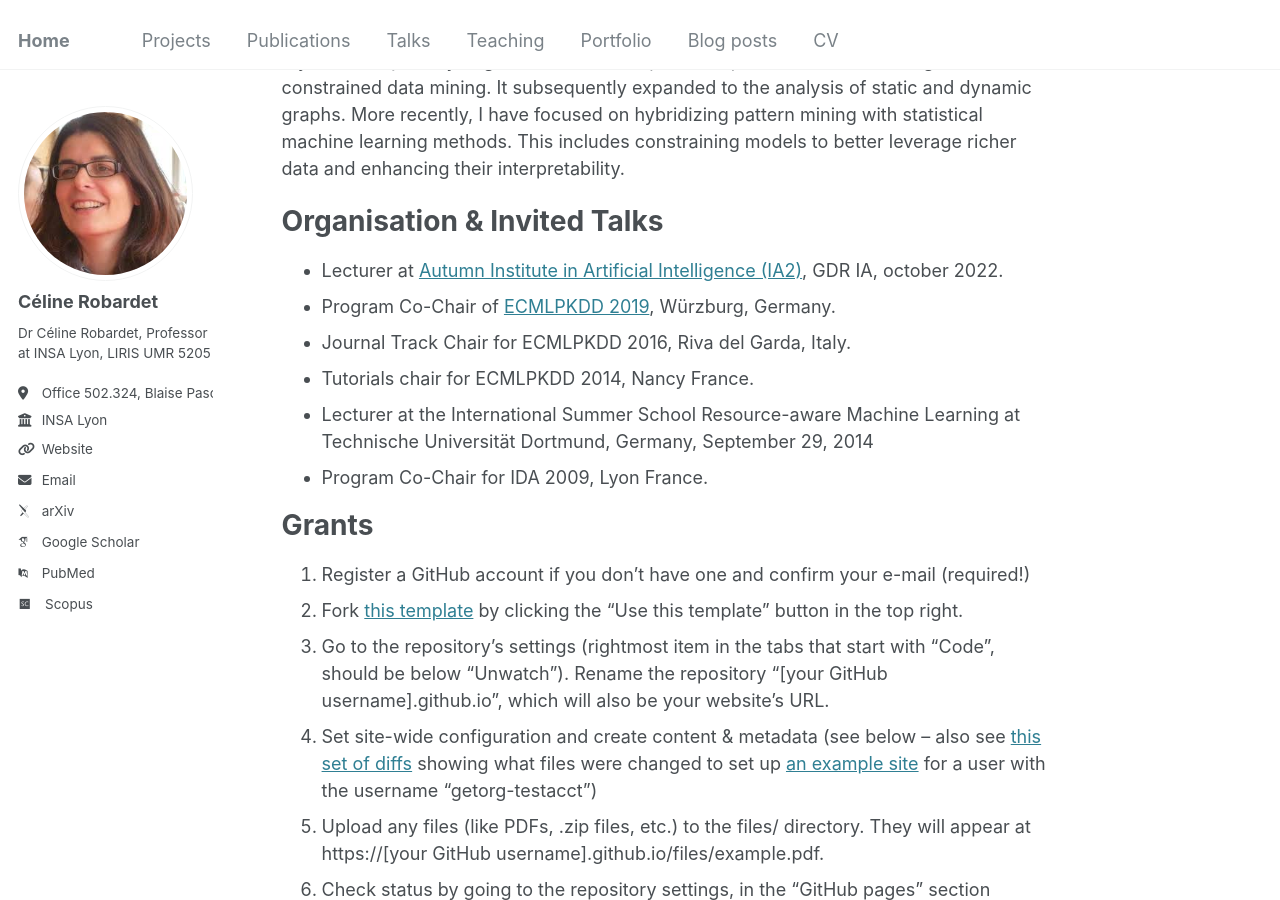
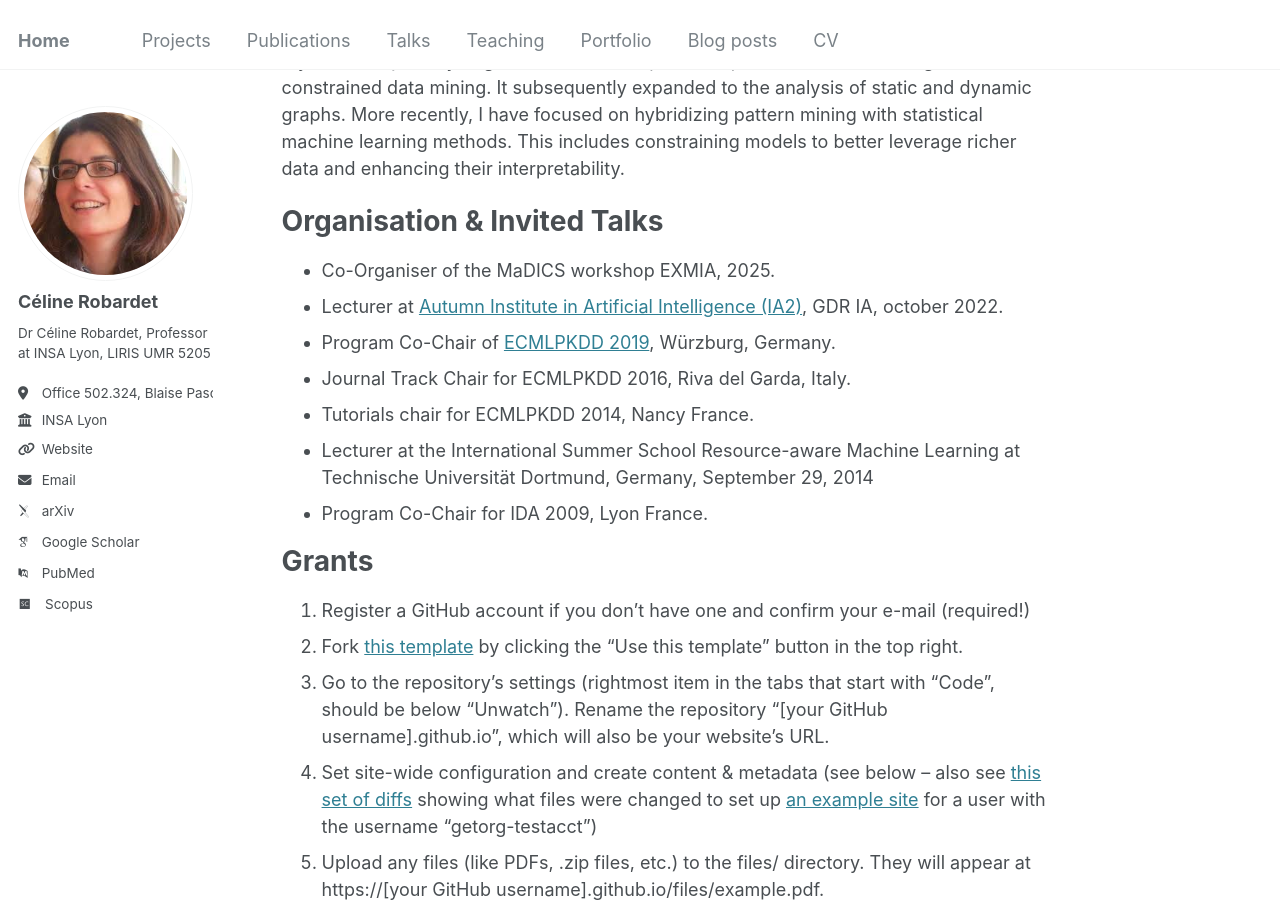
Before and after one commit to crobardet/crobardet.github.io, a Jekyll site: the page built from _pages/about.md, in a window 1280 px wide and 900 px high, scrolled down 341 px. Built offline with Jekyll 4.4.1, drawn with Linux system fonts in a browser that asks for light colours; some web fonts are replaced.

Commit message:
Update about.md

```diff
--- a/_pages/about.md
+++ b/_pages/about.md
@@ -15,6 +15,7 @@ Organisation & Invited Talks
 ======
 
 <ul>
+<li> Co-Organiser of the MaDICS workshop EXMIA, 2025.</li>
 <li> Lecturer at <a href="https://ia2.gdria.fr/ia2-2022/">Autumn Institute in Artificial Intelligence (IA2)</a>, GDR IA, october 2022.</li>
 <li> Program Co-Chair of <a href="https://ecmlpkdd.org/2019/">ECMLPKDD 2019</a>, Würzburg, Germany.</li>
 <li>Journal Track Chair for ECMLPKDD 2016, Riva del Garda, Italy.</li>
```
